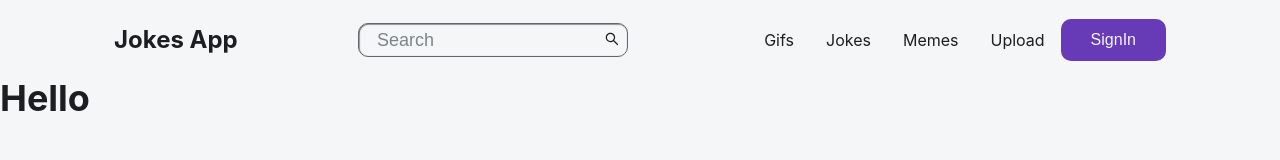
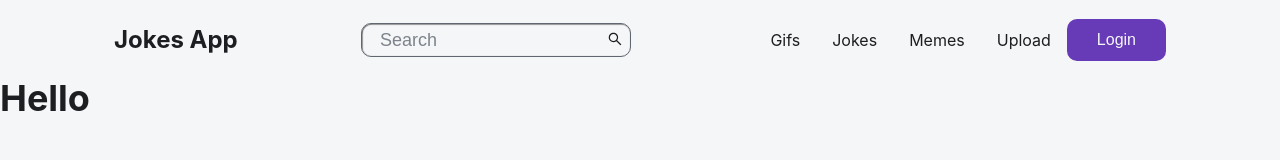
Before and after one commit to fbrzrvn/tech-challenge, a React (Create React App) app in the folder packages/web/: page / in a window 1280 px wide. Shown: the top 160 px of the page. Built offline with nearby package versions, Linux system fonts and the light colour scheme.

Commit message:
feat: change navbar btn based on user log status

```diff
--- a/packages/web/src/components/Navbar/Navbar.js
+++ b/packages/web/src/components/Navbar/Navbar.js
@@ -1,7 +1,12 @@
 import { func } from "prop-types";
 import React from "react";
 import { AiOutlineMenu } from "react-icons/ai";
+import { useDispatch, useSelector } from "react-redux";
+import { useHistory } from "react-router-dom";
 import useWindowSize from "../../hooks/useWindowSize";
+import { signOut } from "../../redux/auth/authActions";
+import { authSelector } from "../../redux/auth/authSelector";
+import * as ROUTES from "../../routes";
 import Button from "../Button";
 import SearchBar from "../SearchBar";
 import {
@@ -16,6 +21,13 @@ import {
 
 const Navbar = ({ toggleNavbar }) => {
   const width = useWindowSize();
+  const { isAuthenticated } = useSelector(authSelector);
+  const history = useHistory();
+  const dispatch = useDispatch();
+
+  const handleClick = () => {
+    isAuthenticated ? dispatch(signOut()) : history.push(ROUTES.SIGN_IN);
+  };
 
   return (
     <Nav>
@@ -38,7 +50,9 @@ const Navbar = ({ toggleNavbar }) => {
           <NavItem>
             <NavLink to="/">Upload</NavLink>
           </NavItem>
-          <Button>SignIn</Button>
+          <Button onClick={handleClick}>
+            {isAuthenticated ? "Logout" : "Login"}
+          </Button>
         </NavMenu>
       </NavContainer>
     </Nav>
--- a/packages/web/src/components/Sidebar/Sidebar.js
+++ b/packages/web/src/components/Sidebar/Sidebar.js
@@ -1,5 +1,10 @@
 import { bool, func } from "prop-types";
 import React from "react";
+import { useDispatch, useSelector } from "react-redux";
+import { useHistory } from "react-router-dom";
+import { signOut } from "../../redux/auth/authActions";
+import { authSelector } from "../../redux/auth/authSelector";
+import * as ROUTES from "../../routes";
 import Button from "../Button";
 import SearchBar from "../SearchBar";
 import {
@@ -13,6 +18,14 @@ import {
 } from "./styles";
 
 const Sidebar = ({ toggleNavbar, isOpen }) => {
+  const { isAuthenticated } = useSelector(authSelector);
+  const history = useHistory();
+  const dispatch = useDispatch();
+
+  const handleClick = () => {
+    isAuthenticated ? dispatch(signOut()) : history.push(ROUTES.SIGN_IN);
+  };
+
   return (
     <SidebarContainer isOpen={isOpen}>
       <Icon onClick={toggleNavbar}>
@@ -34,7 +47,9 @@ const Sidebar = ({ toggleNavbar, isOpen }) => {
             Upload
           </SidebarLink>
           <SidebarBtn>
-            <Button>SignIn</Button>
+            <Button onClick={handleClick}>
+              {isAuthenticated ? "Logout" : "Login"}
+            </Button>
           </SidebarBtn>
         </SidebarMenu>
       </SidebarWrapper>
```
